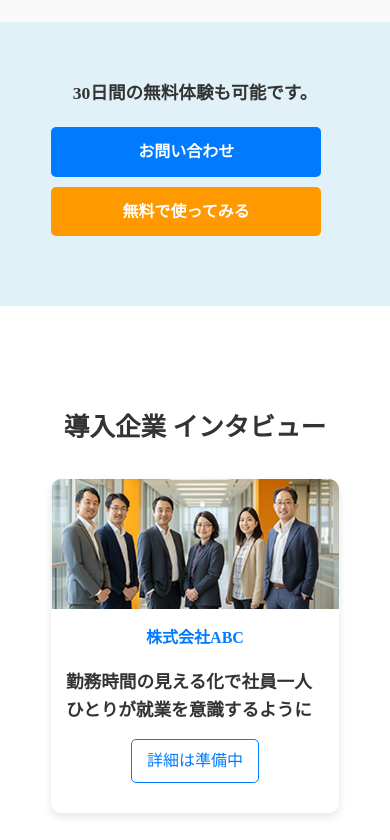
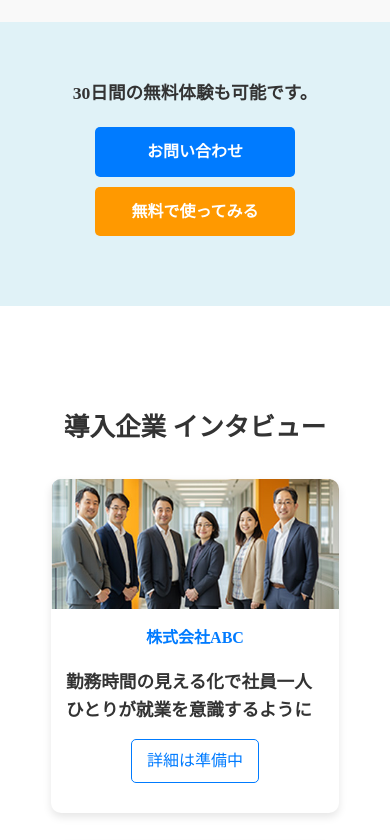
Before and after one commit to eo-study/TimeConnect, a plain HTML site: page index.html in a window 390 px wide. Shown: the part 4360-5200 px from the top of the page. Drawn offline with Linux system fonts and the light colour scheme.

Commit message:
Add files via upload

```diff
--- a/common/index_r.css
+++ b/common/index_r.css
@@ -484,18 +484,18 @@
         margin-bottom: 20px;
     }
 
+
     .cta .cta-buttons ul {
         flex-direction: column;
         align-items: center;
         gap: 10px;
-        width: 100%;
+        width: 200px;
         margin: 0 auto;
     }
     .cta .cta-buttons ul li {
-        width: 80%;
+         width: 200px;
     }
     .cta .cta-buttons ul li .btn {
-        width: 80%;
         padding: 12px 20px;
         font-size: 1em;
     }
```
